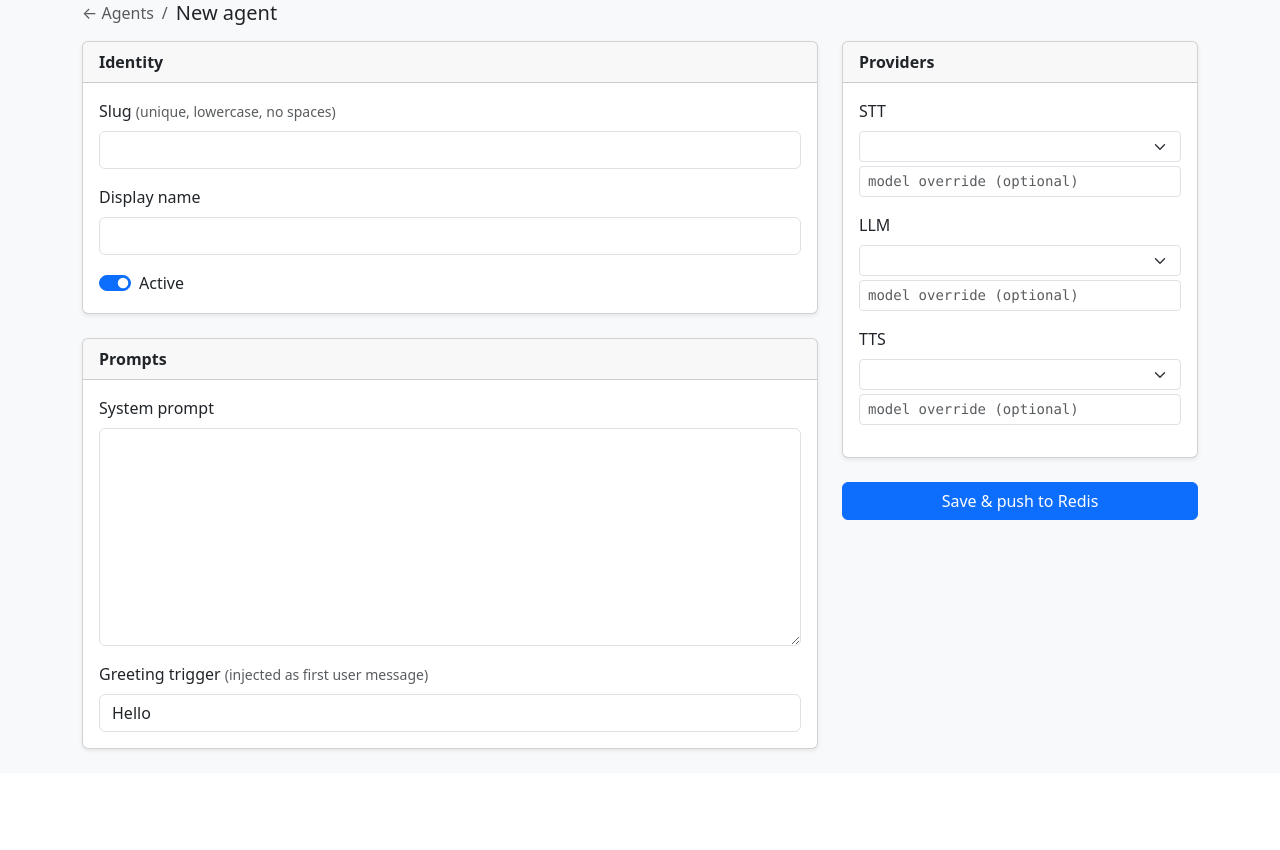
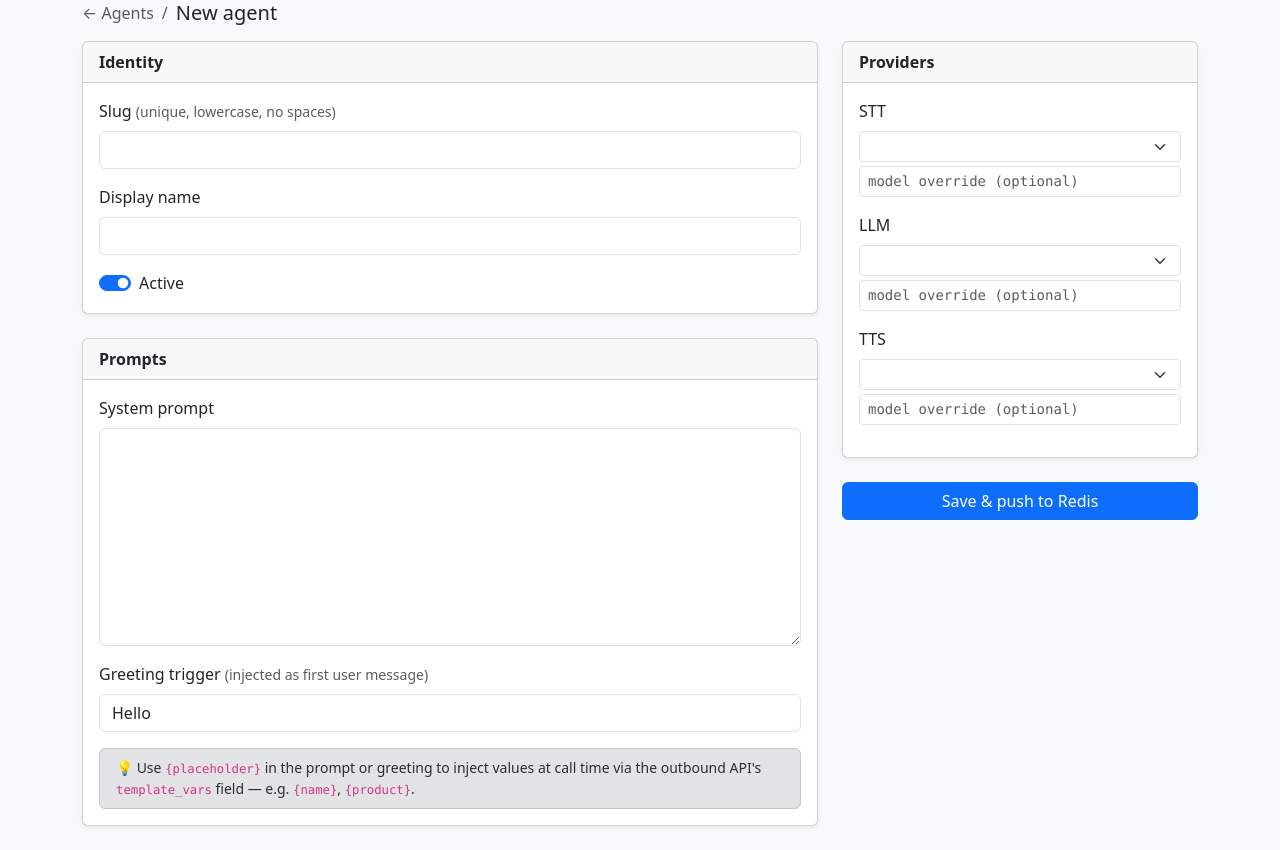
Before and after one commit to Mainer-g00t/voice-asterisk-agent, a Python web app: template config-api/templates/agents/edit.html in a window 1280 px wide. Shown: the part 79-929 px from the top of the page. Before the commit the page ends 831 px from the top, so only its background shows below. Run offline with Jinja, Linux system fonts and the light colour scheme; the template is opened without the code that fills it, so the values that code supplies are empty; some libraries are stand-ins or nearby versions.

Commit message:
feat: add template vars hint to agent edit page
Co-Authored-By: Claude Sonnet 4.6 <noreply@anthropic.com>

```diff
--- a/config-api/templates/agents/edit.html
+++ b/config-api/templates/agents/edit.html
@@ -46,9 +46,12 @@
           <label class="form-label">System prompt</label>
           <textarea name="system_prompt" class="form-control mono" rows="10" required>{{ agent.system_prompt if agent else '' }}</textarea>
         </div>
-        <div>
+        <div class="mb-3">
           <label class="form-label">Greeting trigger <small class="text-muted">(injected as first user message)</small></label>
           <input name="greeting_trigger" class="form-control" value="{{ agent.greeting_trigger if agent else 'Hello' }}">
+        </div>
+        <div class="alert alert-secondary py-2 mb-0 small">
+          💡 Use <code>{placeholder}</code> in the prompt or greeting to inject values at call time via the outbound API's <code>template_vars</code> field — e.g. <code>{name}</code>, <code>{product}</code>.
         </div>
       </div>
     </div>
```
